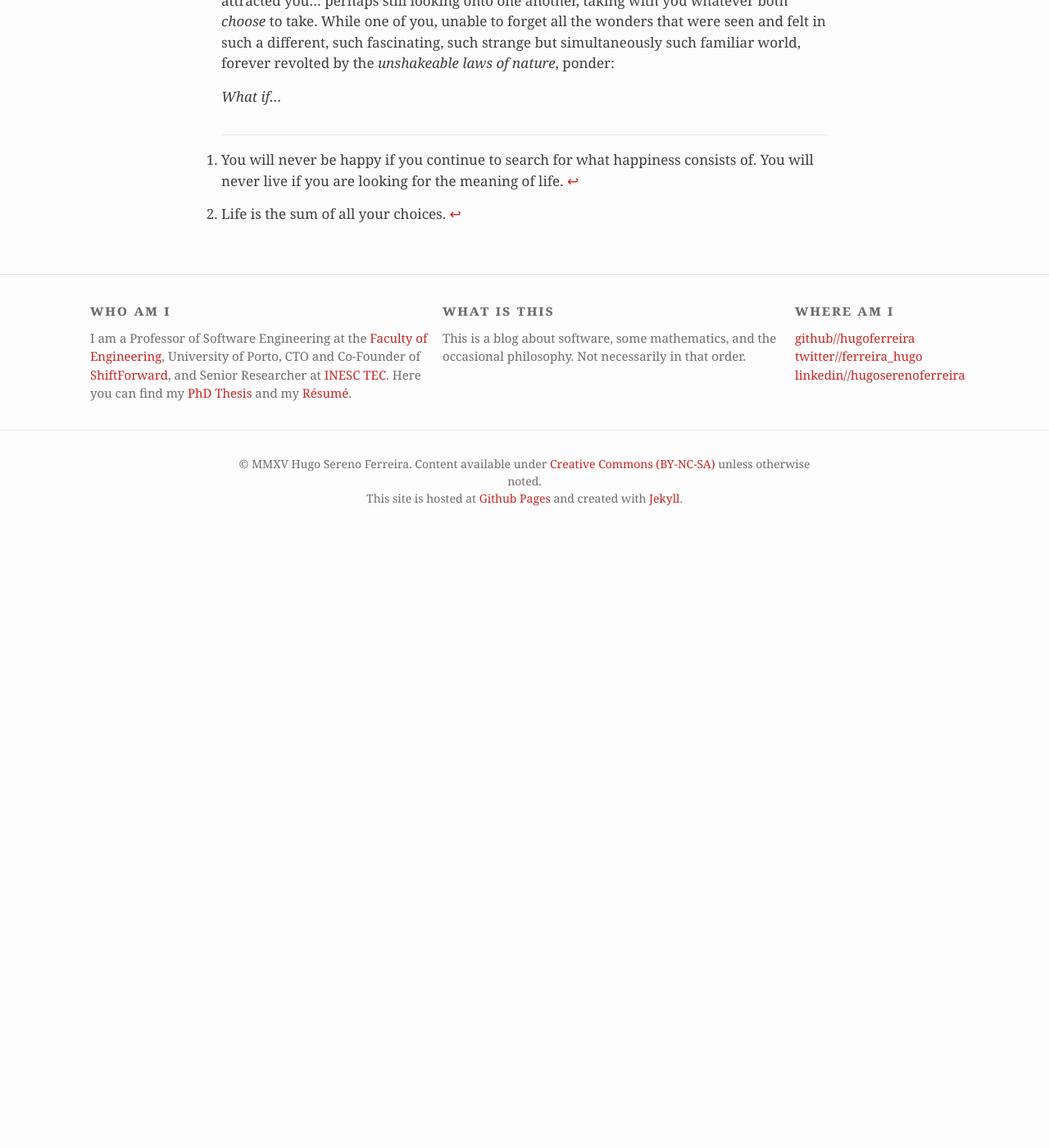
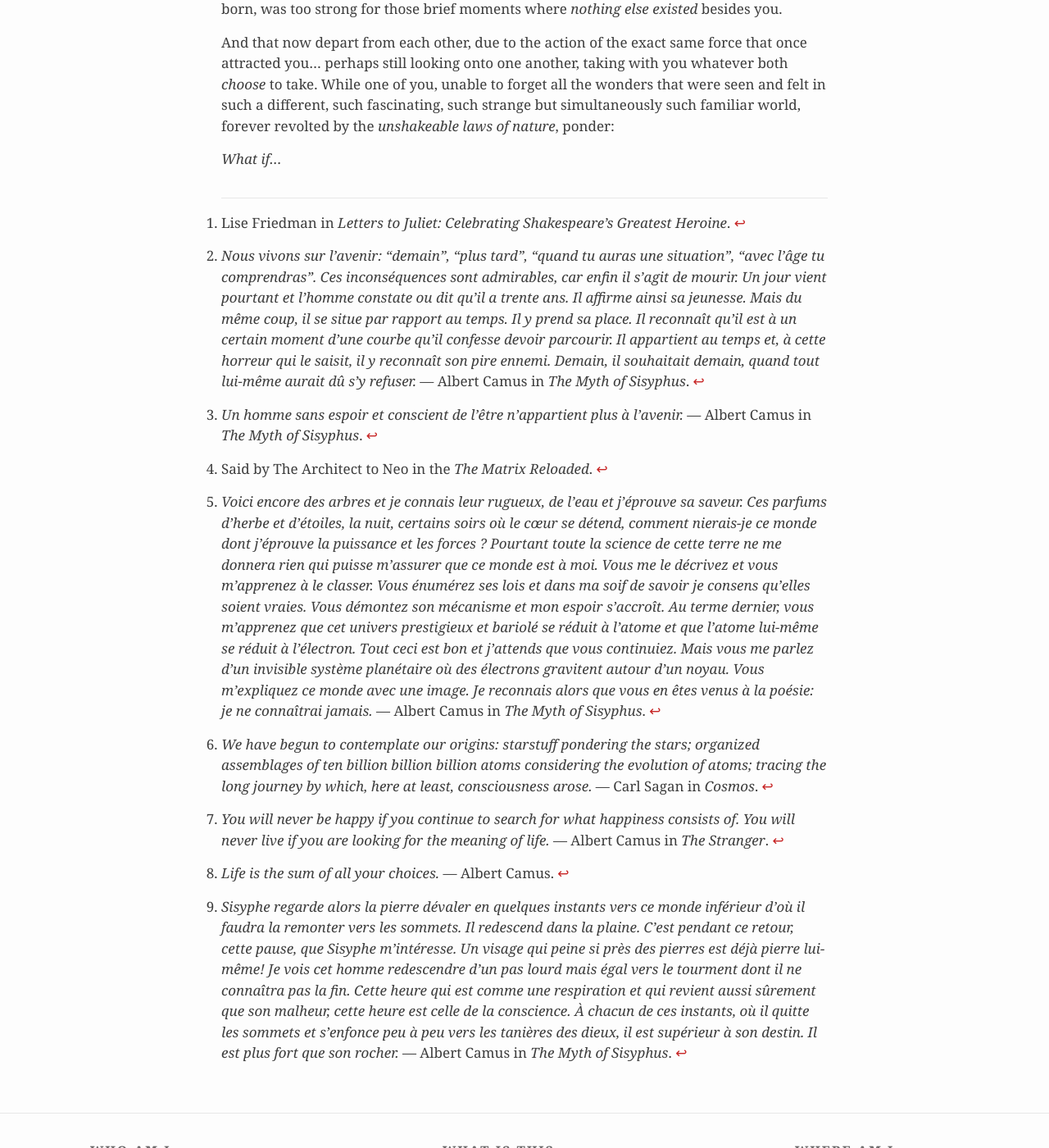
Before and after one commit to hugoferreira/hugoferreira.github.com, a Jekyll site: the page built from _posts/2016-01-30-epilogue.markdown, in a window 1280 px wide and 1400 px high, scrolled down 4650 px. Shown: the whole window at 82% size. Built offline with Jekyll 4.4.1, drawn with Linux system fonts in a browser that asks for light colours; some web fonts are replaced; before the commit the page ends 5298 px from its top, so only the background shows below that; some of the changed text lies outside the part shown.

Commit message:
Added references and original french quotes.

```diff
--- a/_posts/2016-01-30-epilogue.markdown
+++ b/_posts/2016-01-30-epilogue.markdown
@@ -9,35 +9,47 @@
 
 *What if...*
 
-> What and if, two words as nonthreatening as words come. But put them together side-by-side and they have the power to haunt you for the rest of your life: What if?...
+> What and if, two words as nonthreatening as words come. But put them together side-by-side and they have the power to haunt you for the rest of your life: What if?... [^10]
 
-Sixteen days have been passed since you've made the decision of leaving her. Yet, you still haven't gathered the courage to write down the exact words — or perhaps those that you *remember* — that were said during that afternoon. Probably because, once again, even if every fibre of your being knew that *that* was the only possible path, you kept *hope*, as always, that the world would show you things *could* be different. And, in that last breath of hope, you've let — you've *forced* — her to the one saying out loud what both knew to be the purpose of that meeting, that day, that conversation, that last embrace. There is no place for *pride* in the game of love, and the only way for you to approach that certainty you're looking for was, *once again*, to put in her hands the decision of both of your fates.
+[^10]: Lise Friedman in *Letters to Juliet: Celebrating Shakespeare's Greatest Heroine*.
 
-And since then those words hunt your days, your dreams, your unconscious mind. You recurrently ponder every hypothesis, every past decision were things could have been different. If at least, at *that* time, at *that* point, when *she said what she have said*, perhaps *you've* had reacted differently. If at least you've had tried to be more *understanding*, more *tolerant*, less *worried*, more *disconnected*... If you've had the courage, or the patience, of *giving time to time*...
+Sixteen days went by since you've made the decision of leaving her. Yet, you still haven't found the courage to write the exact words — or perhaps those that you *remember* — that were said during that afternoon. Likely because, once again, even if every fibre of your being knew that *that* was the only possible path, you kept *hope*, as always, that the world would show you things *could* be different. And, in that last breath of hope, you've let — you've *forced* — her to be the one saying out loud what both knew to be the purpose of that meeting, that day, that conversation, that last embrace. There's no place for *pride* in the game of love, and the only way for you to approach the certainty you're looking for was, *once again*, to put in her hands the decision of both of your fates.
 
-That hateful sentence... That phrase that seems to be against everything that defines you, that defines what you've learned to *be* in these last decades, so against the human condition. *Time*, our worst enemy, simultaneously the source of our existence — no one exists as an *immutable being* — and our doom. In the words of Albert Camus:
+And ever since, those words hunt your days, your dreams, your unconscious mind. You recurrently ponder every hypothesis, every past decision where things could have been different. Perhaps if — at *that* time, at *that* point, when *she said what she have said* — *you've* had reacted differently. If at least you've had tried to be more *understanding*, more *tolerant*, less *worried*, more *disconnected*... If you've had the courage, or the patience, of *giving time to time*...
 
-> We live on the future: “tomorrow”, “later on”, “when you have made your way”, “you will understand when you are old enough”. Such irrelevancies are wonderful, for, after all, it’s a matter of dying. Yet a day comes when a man notices or says that he is thirty. Thus he asserts his youth. But simultaneously he situates himself in relation to time. He takes his place in it. He admits that he stands at a certain point on a curve that he acknowledges having to travel to its end. He belongs to time, and by the horror that seizes him, he recognises his worst enemy. Tomorrow, he was longing for tomorrow, whereas everything in him ought to reject it.
+That hateful sentence... That concept that seems to be against everything that defines you, that defines what you've learned to *be* in these last decades, so against the human condition. *Time*, our worst enemy, simultaneously the source of our existence — no one exists as an *immutable being* — and our doom:
+
+> We live on the future: “tomorrow”, “later on”, “when you have made your way”, “you will understand when you are old enough”. Such irrelevancies are wonderful, for, after all, it’s a matter of dying. Yet a day comes when a man notices or says that he is thirty. Thus he asserts his youth. But simultaneously he situates himself in relation to time. He takes his place in it. He admits that he stands at a certain point on a curve that he acknowledges having to travel to its end. He belongs to time, and by the horror that seizes him, he recognises his worst enemy. Tomorrow, he was longing for tomorrow, whereas everything in him ought to reject it. [^9]
+
+[^9]: *Nous vivons sur l'avenir: "demain", "plus tard", "quand tu auras une situation", "avec l'âge tu comprendras". Ces inconséquences sont admirables, car enfin il s'agit de mourir. Un jour vient pourtant et l'homme constate ou dit qu'il a trente ans. Il affirme ainsi sa jeunesse. Mais du même coup, il se situe par rapport au temps. Il y prend sa place. Il reconnaît qu'il est à un certain moment d'une courbe qu'il confesse devoir parcourir. Il appartient au temps et, à cette horreur qui le saisit, il y reconnaît son pire ennemi. Demain, il souhaitait demain, quand tout lui-même aurait dû s'y refuser.* — Albert Camus in *The Myth of Sisyphus*.
 
 And yet, without time, there is no hope, since:
 
-> A man devoid of hope and conscious of being so has ceased to belong to the future.
+> A man devoid of hope and conscious of being so has ceased to belong to the future. [^8]
 
-And from this realization, *aware* or not, your mind decided to do what it does best every single day: to *analyze* the situation, to *ponder* the alternatives, to *create* solutions, to *test* hypothesis; if the solution doesn't work, if the hypothesis is wrong, then one has to simply backtrack, to ponder where it went wrong, to look for the details that eluded us; because something eluded us... something *always* eludes us:
+[^8]: *Un homme sans espoir et conscient de l'être n'appartient plus à l'avenir.* — Albert Camus in *The Myth of Sisyphus*.
 
-> Hope, it is the quintessential human delusion, simultaneously the source of your greatest strength, and your greatest weakness.
+And from this realization, *aware* or not, your mind decided to do what it does best every single day: to *analyze* the situation, to *ponder* the alternatives, to *create* solutions, to *test* hypothesis; if the solution doesn't work, if the hypothesis doesn't hold, then one has to simply backtrack, to ponder where it went wrong, to look for the *detail* that eluded us; because something eluded us... something *always* eludes us:
 
-And if it really becomes necessary, then you scratch everything, you throw all away and start from the beginning! Yet another reaction that comes so easy for you; something that would scare so many people or be simply regarded as a complete waste. But not you; you never hesitate in throwing away hundreds of hours of work. Why? Because nothing is lost: nothing is *ever* lost! You *always* keep something... the experience of failing, the knowledge of what doesn't work, the intuition that lead you to join point A, with point B, with point C... *but that missed something along the path*; the frustration that keeps you moving, and the tenacity that there is no problem that cannot be solved... because the solution always existed — *somewhere* — and if it is currently out of your reach, it's because *you, and only you*, don't possess the *skill* to find it. The responsibility always felt down over the one and same person, and you've learned — or *today you choose* — that there's no gain in sharing it with others. You are, simultaneously, the victim, judge and executioner of your own failures.
+> Hope, it is the quintessential human delusion, simultaneously the source of your greatest strength, and your greatest weakness. [^7]
 
-And effectively, nothing is lost... your daily experimental laboratory is so free of effects, that trying, by the *sheer act* of merely trying, is such a common valid course of action that almost borders stupidity. So common that you've learned not to measure the consequences, to not deeply ponder about what may happen if you are proven wrong. You create the perfect testing environment, and isolate from the outside world any effect due to your guesses and intuitions. If you cannot rigorously calculate the solution to a problem, then you never hesitate to use that *amalgamation of experience* accumulated throughout the years, that *storm of electricity and chemistry* in your mind, that emerge, in the blink of an eye, *casuistically selected heuristics* due to those times were *they actually worked*; and if, epistemologically, you dedicate your life to the search of that *truth*, positivistic and *exact*, whatever works ninety percent of the time is more than *acceptable*.
+[^7]: Said by The Architect to Neo in the *The Matrix Reloaded*.
 
-And in that process you forget the role of chance, the uncontrollable variables, the scenarios where, by throwing the dice so *many times*, even the oddest and most improbable outcomes will eventually happen. You forget one of the effects that you know so well, that you reject so many times in your analysis, that always makes you doubt when things are too good to be true: *serendipity*... sometimes, the universe does seem to conspire in order to make improbable things happen. But you know that it's not a real *conspiration*; you know *nothing happens by chance*; and although you're also keenly aware that your understanding of that phrase if not the same as *poets* and *dreamers* have — that there is a *deliberate reason*, an *hidden driving force*, a *conscious agency* that *posits* the meaning of things — you are well acquainted with the fundamentals of mathematics and physics, of cause and effect, of the *meta-determinism* that exists in a quantic universe ruled by probabilistic laws, to know that *not even chance happens by chance*.
+And if it really becomes necessary, then you scratch everything, you throw all away and start from the beginning! Yet another course of action that comes so easy for you; something that would scare so many people or be simply regarded as a complete waste. But not to you; you never hesitate in throwing away hundreds of hours of work. Why? Because nothing is lost: nothing is *ever* lost! You *always* keep something... the experience of failing, the knowledge of what doesn't work, the intuition that lead you to join point A, with point B, with point C... *but that missed something along the path*; the frustration that keeps you moving, and the tenacity that there is no problem that cannot be solved... because the solution always existed — *somewhere* — and if it is currently out of your reach, it's because *you, and only you*, don't possess the *skill* to find it. The responsibility always felt down over the one and same person, and you've learned — or *today you choose* — that there's no gain in sharing it with others. You are, simultaneously, the victim, judge and executioner of your own failures.
 
-> And here are trees and I know their gnarled surface, water and I feel its taste. These scents of grass and stars at night, certain evenings when the heart relaxes — how shall I negate this world whose power and strength I feel? Yet all the knowledge on earth will give me nothing to assure me that this world is mine. You describe it to me and you teach me to classify it. You enumerate its laws and in my thirst for knowledge I admit that they are true. You take apart its mechanism and my hope increases. At the final stage you teach me that this wondrous and multicolored universe can be reduced to the atom and that the atom itself can be reduced to the electron. All this is good and I wait for you to continue. But you tell me of an invisible planetary system in which electrons gravitate around a nucleus. You explain this world to me with an image. I realize then that you have been reduced to poetry: I shall never know.
+And effectively, nothing is lost... your daily experimental laboratory is so free of effects, that trying, by the *sheer act* of merely trying, is such a common strategy that almost borders stupidity. So common that you've learned not to measure the consequences, to not deeply ponder about what may happen if you are proven wrong. You create the perfect testing environment, and isolate from the outside world any effect due to your guesses and intuitions. If you cannot rigorously calculate the solution to a problem, then you never hesitate to use that *amalgamation of experience* accumulated throughout the years, that *storm of electricity and chemistry* in your mind, that leads to the emergence, in the blink of an eye, of *casuistically selected heuristics* due to those times were *they actually worked*; and if, epistemologically, you dedicate your life to the search of *The Truth*, positivistic and *exact*, whatever works ninety percent of the time in the real world is more than *acceptable*.
 
-But because it's in your nature to unveil those hidden variables, to seek the unknown *alpha* and *omega*; because you reject dissonance and ambivalence; because you do not accept what you can't understand, your mind wanders throughout those processes every night while you sleep; every moment while you decide to let go — where you *forget to keep?* - the control over your thoughts. And it wanders *always* to the same subject, the same events, the same person...
+And in that process you forget the role of chance, the uncontrollable variables, the scenarios where, by throwing the dice so *many times*, even the oddest and most improbable outcomes will eventually happen. You forget one of the effects that you know so well, that you reject so many times in your analysis, that always makes you doubt when things are too good to be true: *serendipity*... sometimes, the universe does seem to conspire in order to make improbable things happen. But you know that it it isn't a real *conspiration*; you know that *nothing happens by chance*; and although you're also keenly aware that your understanding of that phrase if not the same as *poets* and *dreamers* have — that there is a *deliberate reason*, an *hidden driving force*, a *conscious agency* that *posits* the meaning of things — you are well acquainted with the fundamentals of mathematics and physics, of cause and effect, of the *meta-determinism* that exists in a quantic universe ruled by probabilistic laws, to know that *not even chance happens by chance*.
 
-What you don't understand is that there is no possible control. There are no variables to be found. *There is no equation to solve*. Everything is too complex, too interconnected, too vast. Meaningless as you are, you wish to understand *universes inside universes*, and by sheer *arrogance*, you even think it to be possible.
+> And here are trees and I know their gnarled surface, water and I feel its taste. These scents of grass and stars at night, certain evenings when the heart relaxes — how shall I negate this world whose power and strength I feel? Yet all the knowledge on earth will give me nothing to assure me that this world is mine. You describe it to me and you teach me to classify it. You enumerate its laws and in my thirst for knowledge I admit that they are true. You take apart its mechanism and my hope increases. At the final stage you teach me that this wondrous and multicolored universe can be reduced to the atom and that the atom itself can be reduced to the electron. All this is good and I wait for you to continue. But you tell me of an invisible planetary system in which electrons gravitate around a nucleus. You explain this world to me with an image. I realize then that you have been reduced to poetry: I shall never know. [^6]
+
+[^6]: *Voici encore des arbres et je connais leur rugueux, de l'eau et j'éprouve sa saveur. Ces parfums d'herbe et d'étoiles, la nuit, certains soirs où le cœur se détend, comment nierais-je ce monde dont j'éprouve la puissance et les forces ? Pourtant toute la science de cette terre ne me donnera rien qui puisse m'assurer que ce monde est à moi. Vous me le décrivez et vous m'apprenez à le classer. Vous énumérez ses lois et dans ma soif de savoir je consens qu'elles soient vraies. Vous démontez son mécanisme et mon espoir s'accroît. Au terme dernier, vous m'apprenez que cet univers prestigieux et bariolé se réduit à l'atome et que l'atome lui-même se réduit à l'électron. Tout ceci est bon et j'attends que vous continuiez. Mais vous me parlez d'un invisible système planétaire où des électrons gravitent autour d'un noyau. Vous m'expliquez ce monde avec une image. Je reconnais alors que vous en êtes venus à la poésie: je ne connaîtrai jamais.* — Albert Camus in *The Myth of Sisyphus*.
+
+But because it's in your nature to unveil those hidden variables, to seek the unknown *alpha* and *omega*; because you reject dissonance and ambivalence; because you do not accept what you cannot understand, your mind wanders throughout those processes every night while you sleep; every moment while you decide to let go — where you *forget to keep?* - the control over your thoughts. And it wanders *always* to the same subject, the same events, the same person...
+
+What you are still to accept is that there is no possible control. There are no variables to be found. *There is no equation to solve*. Everything is too complex, too interconnected, too vast. Meaningless as you are — a mote of dust floating in a vast existence [^5] — you wish to understand *universes inside universes*, and by sheer *arrogance*, you even think it to be possible...
+
+[^5]: *We have begun to contemplate our origins: starstuff pondering the stars; organized assemblages of ten billion billion billion atoms considering the evolution of atoms; tracing the long journey by which, here at least, consciousness arose.* — Carl Sagan in *Cosmos*.
 
 *What if...*
 
@@ -45,7 +57,7 @@
 
 > Tu ne seras jamais heureux si tu continues à chercher en quoi consiste le bonheur. Et tu ne vivras jamais si tu recherches le sens de la vie. [^2]
 
-[^2]: You will never be happy if you continue to search for what happiness consists of. You will never live if you are looking for the meaning of life.
+[^2]: *You will never be happy if you continue to search for what happiness consists of. You will never live if you are looking for the meaning of life.* — Albert Camus in *The Stranger*.
 
 What is then left to us, mere humans, also incapable of controlling that arrow of time dictated by entropy?...
 
@@ -55,11 +67,13 @@
 
 > La vie est la somme de tous vos choix. [^3]
 
-[^3]: Life is the sum of all your choices.
+[^3]: *Life is the sum of all your choices.* — Albert Camus.
 
 And so you did it: in each moment, in each feeling of pain and joy, of anguish and hope, of frustration or happiness, you made a choice. Would you believe in *free will*, and you would be questioning if they were *the right choices*. But you know very well that's just another illusion; an illusion that you decided to rebel since childhood, but an illusion *nonetheless*. And so you realize that your only possible choices, given who you were and the information you had at those particular moments, were, precisely, the ones you took. It doesn't matter if you were wrong or right; all it matters is that, would everything happen again, you would have the exact same thing, just like a movie being projected the umpteenth time over a screen.
 
-> Then Sisyphus watches the stone rush down in a few moments toward that lower world whence he will have to push it up again toward the summit. He goes back down to the plain. It is during that return, that pause, that Sisyphus interests me. A face that toils so close to stones is already stone itself! I see that man going back down with a heavy yet measured step toward the torment of which he will never know the end. That hour like a breathing-space which returns as surely as his suffering, that is the hour of consciousness. At each of those moments when he leaves the heights and gradually sinks towards the lair of the gods, he is superior to his fate. He is stronger than his rock.
+> Then Sisyphus watches the stone rush down in a few moments toward that lower world whence he will have to push it up again toward the summit. He goes back down to the plain. It is during that return, that pause, that Sisyphus interests me. A face that toils so close to stones is already stone itself! I see that man going back down with a heavy yet measured step toward the torment of which he will never know the end. That hour like a breathing-space which returns as surely as his suffering, that is the hour of consciousness. At each of those moments when he leaves the heights and gradually sinks towards the lair of the gods, he is superior to his fate. He is stronger than his rock. [^4]
+
+[^4]: *Sisyphe regarde alors la pierre dévaler en quelques instants vers ce monde inférieur d'où il faudra la remonter vers les sommets. Il redescend dans la plaine. C'est pendant ce retour, cette pause, que Sisyphe m'intéresse. Un visage qui peine si près des pierres est déjà pierre lui-même! Je vois cet homme redescendre d'un pas lourd mais égal vers le tourment dont il ne connaîtra pas la fin. Cette heure qui est comme une respiration et qui revient aussi sûrement que son malheur, cette heure est celle de la conscience. À chacun de ces instants, où il quitte les sommets et s'enfonce peu à peu vers les tanières des dieux, il est supérieur à son destin. Il est plus fort que son rocher.* — Albert Camus in *The Myth of Sisyphus*.
 
 And you obviously rebel yourself against that... Another action that only an *absurdist* could take. You revolt against the inevitable, against the unavoidable, against the incomprehensible... You revolt against yourself. You find irritating that every — *every* — single morning you awake, the first thought you have once you gain conscience is always — *always* — the same: she. You revolt against yourself every time the phone rings, every time you receive a message, every time you open *Facebook*... You revolt against yourself by the absurdity of the situation, for rationally knowing there is only one path to take — only one *choice* to make — and that any other alternative you might ponder is doomed to fail because *you are not in the control of the situation*. You aren't, you never were, and you will never be. You are not *supposed* to. It is not even something *desirable*.
 
```
